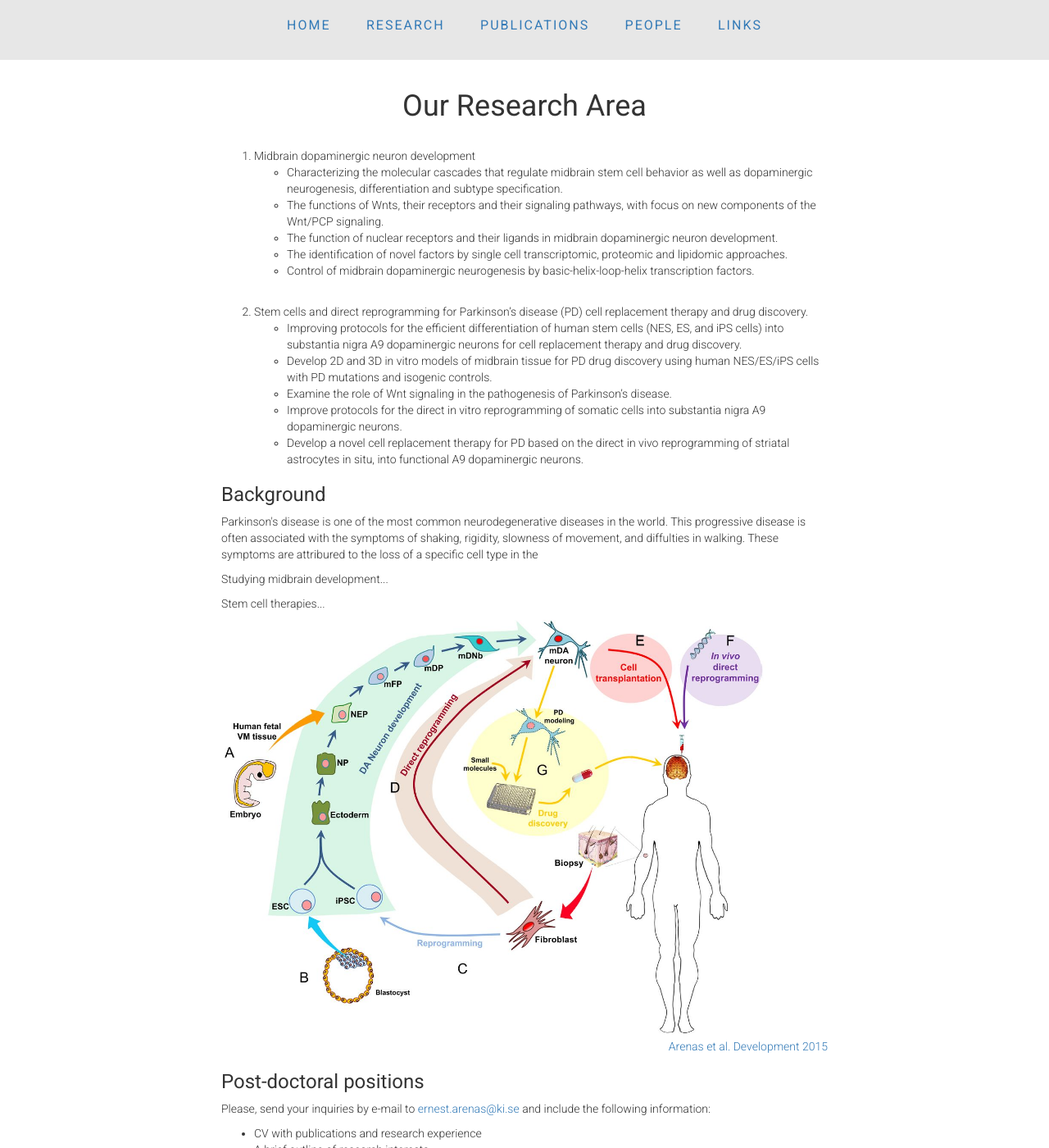
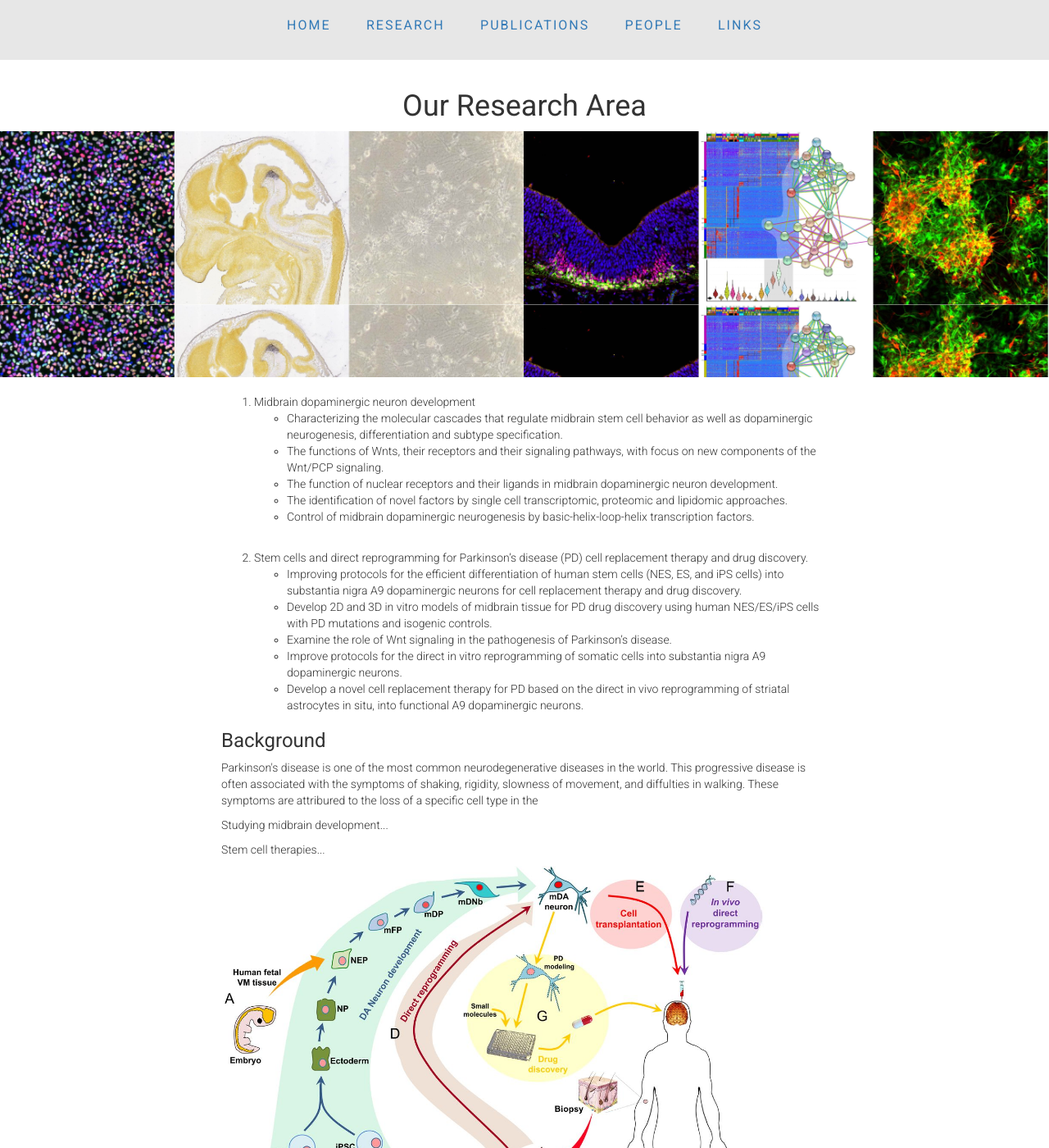
Before and after one commit to ArenasLab/arenaslab.github.io, a Jekyll site: the page research/index.html, which Jekyll copies as it is, in a window 1280 px wide and 1400 px high. Shown: the whole window at 82% size. Built offline with Jekyll 4.4.1, drawn with Linux system fonts in a browser that asks for light colours.

Commit message:
Update main.css

```diff
--- a/css/main.css
+++ b/css/main.css
@@ -51,11 +51,10 @@ header {
   display: flex;
   align-items: center;
   background-image: url("../img/RES.jpg");
-  background-size: 100% 100%;
+  background-size: 100% auto;
   background-repeat: no-repeat
   color: #FFF;
-  height: 100%;
-  /* height: 300px; */
+  height: 300px;
   text-shadow: 0.5px 0.5px 0.5px #000000;
 }
 
```
